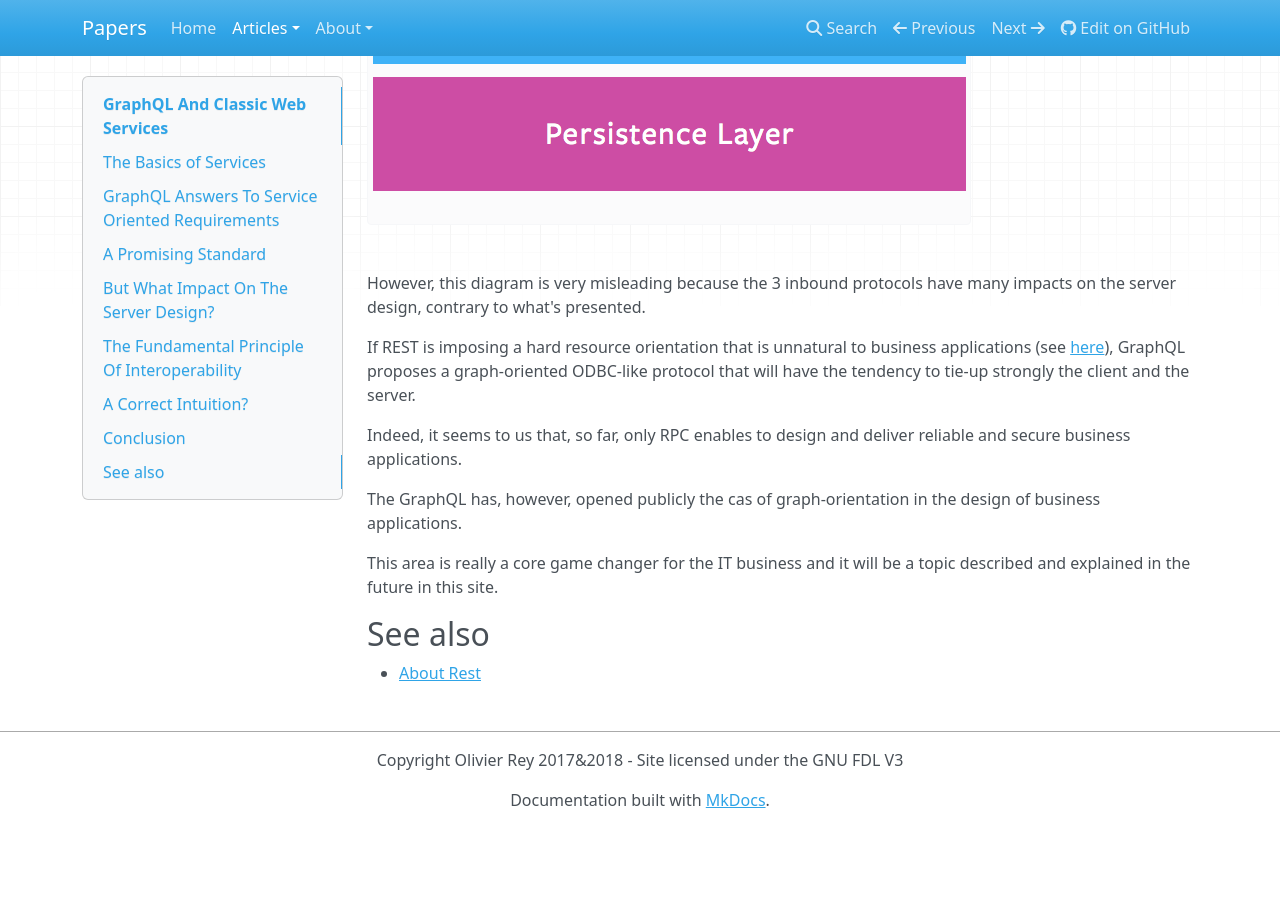
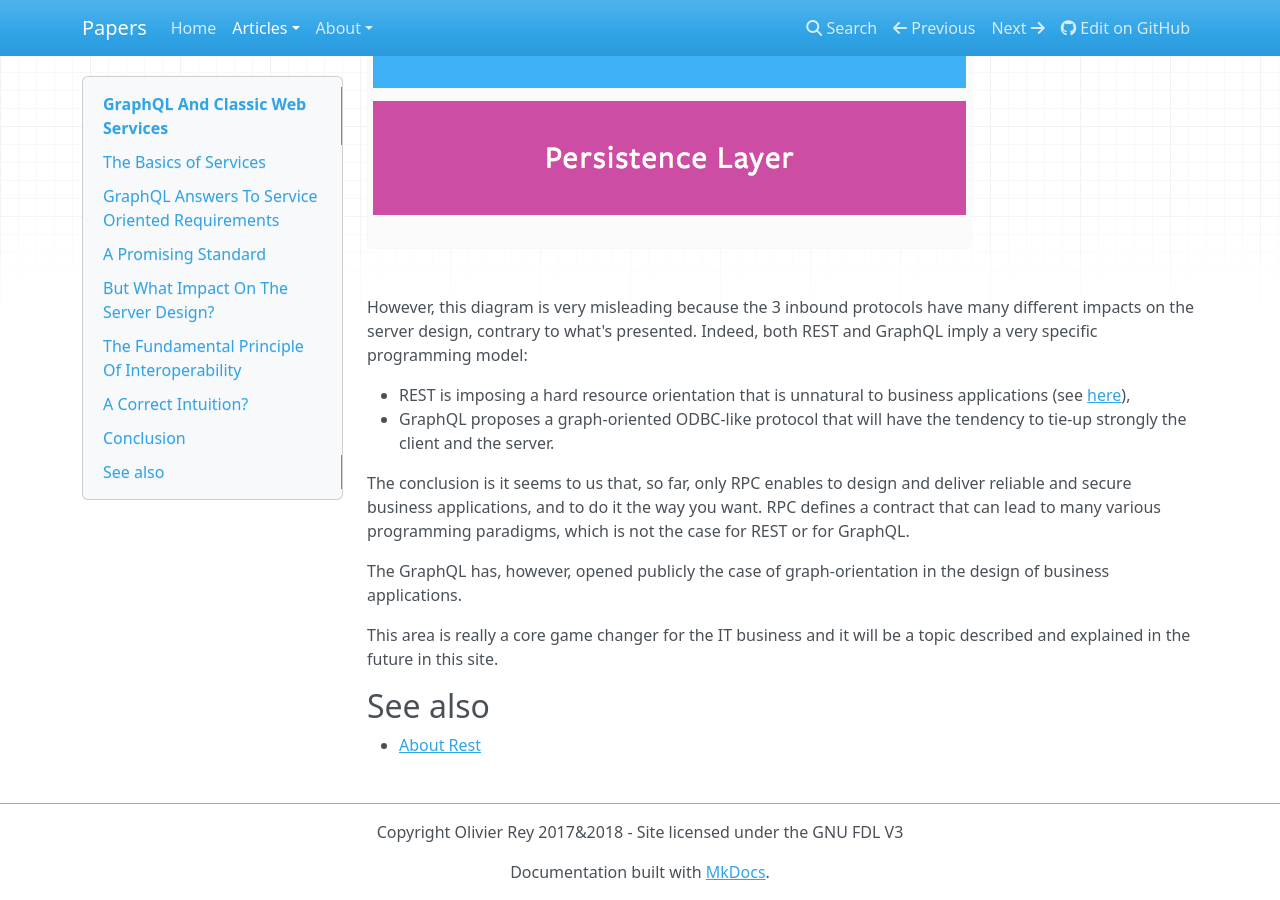
Before and after one commit to orey/papers, an MkDocs documentation site: the page built from docs/articles/graphql-web-services.md, in a window 1280 px wide and 900 px high, scrolled down 7839 px. Built offline with MkDocs 1.6.1, drawn with Linux system fonts in a browser that asks for light colours; nearby versions of some CDN libraries; old or Windows-style settings are respelled for this version of MkDocs; before the commit the page ends 8667 px from its top, so only the background shows below that; some of the changed text lies outside the part shown.

Commit message:
correcting typos

```diff
--- a/docs/articles/graphql-web-services.md
+++ b/docs/articles/graphql-web-services.md
@@ -137,7 +137,7 @@
  1. You published your graph business model to your clients;
  1. You use your database model as the presentation layer.
 
-This second point is very problematic. Indeed, it explains why the protocol is proposing so much complexity in some of its part: because it is supposed to be, at the same time, a protocol and a graph query language (like [Cypher](https://www.opencypher.org/).
+This second point is very problematic. Indeed, it explains why the protocol is proposing so much complexity in some of its part: because it is supposed to be, at the same time, a protocol and a graph query language (like [Cypher](https://www.opencypher.org/)).
 
 In a certain sense, it is supposed to be the new [SQL*Net](http://www.orafaq.com/wiki/SQL*Net) or [ODBC](https://docs.microsoft.com/fr-fr/sql/odbc/microsoft-open-database-connectivity-odbc) but for graphs.
 
@@ -215,7 +215,7 @@
 
 ## A Correct Intuition?
 
-If we try to step back one minute, we can say that the Facebook team may have had an intuition that, with the graph-oriented modeling approach, this fundamental principle or interoperability could be declared obsolete (and consequently graphs could be in the client, in the server, in the database, with exactly the same structure.
+If we try to step back one minute, we can say that the Facebook team may have had an intuition that, with the graph-oriented modeling approach, this fundamental principle or interoperability could be declared obsolete (and consequently graphs could be in the client, in the server, in the database, with exactly the same structure).
 
 In some cases, that's true: if you master both ends of the wire, that's probably one very efficient way to do it. But it looks like ODBC or SQL*Net anyway.
 
@@ -227,13 +227,14 @@
 
 ![Facebook schema showing a business layer](../images/business_layer.png)
 
-However, this diagram is very misleading because the 3 inbound protocols have many impacts on the server design, contrary to what's presented.
+However, this diagram is very misleading because the 3 inbound protocols have many different impacts on the server design, contrary to what's presented. Indeed, both REST and GraphQL imply a very specific programming model:
 
-If REST is imposing a hard resource orientation that is unnatural to business applications (see [here](about-rest.md)), GraphQL proposes a graph-oriented ODBC-like protocol that will have the tendency to tie-up strongly the client and the server.
+ * REST is imposing a hard resource orientation that is unnatural to business applications (see [here](about-rest.md)),
+ * GraphQL proposes a graph-oriented ODBC-like protocol that will have the tendency to tie-up strongly the client and the server.
 
-Indeed, it seems to us that, so far, only RPC enables to design and deliver reliable and secure business applications.
+The conclusion is it seems to us that, so far, only RPC enables to design and deliver reliable and secure business applications, and to do it the way you want. RPC defines a contract that can lead to many various programming paradigms, which is not the case for REST or for GraphQL.
 
-The GraphQL has, however, opened publicly the cas of graph-orientation in the design of business applications.
+The GraphQL has, however, opened publicly the case of graph-orientation in the design of business applications.
 
 This area is really a core game changer for the IT business and it will be a topic described and explained in the future in this site.
 
```
